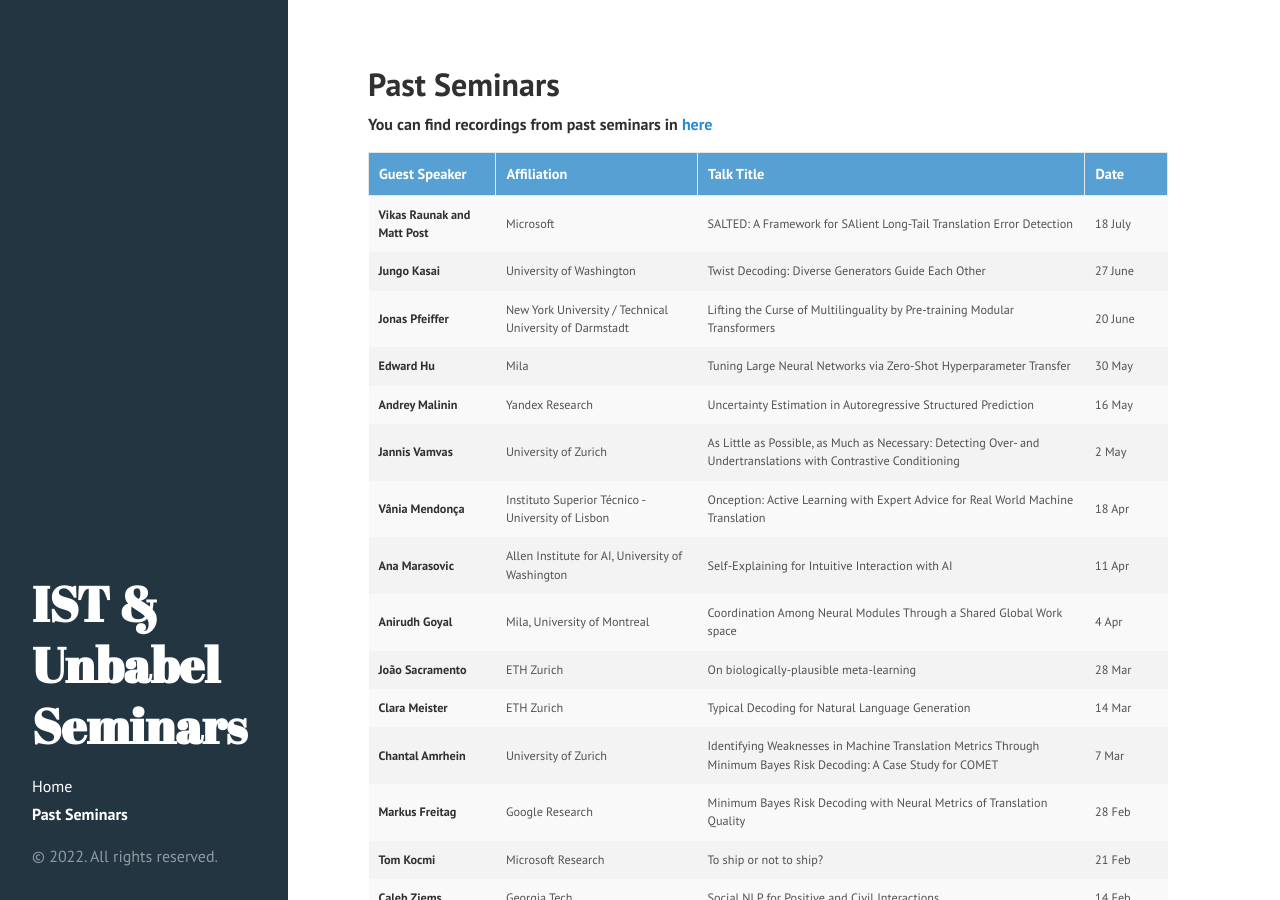
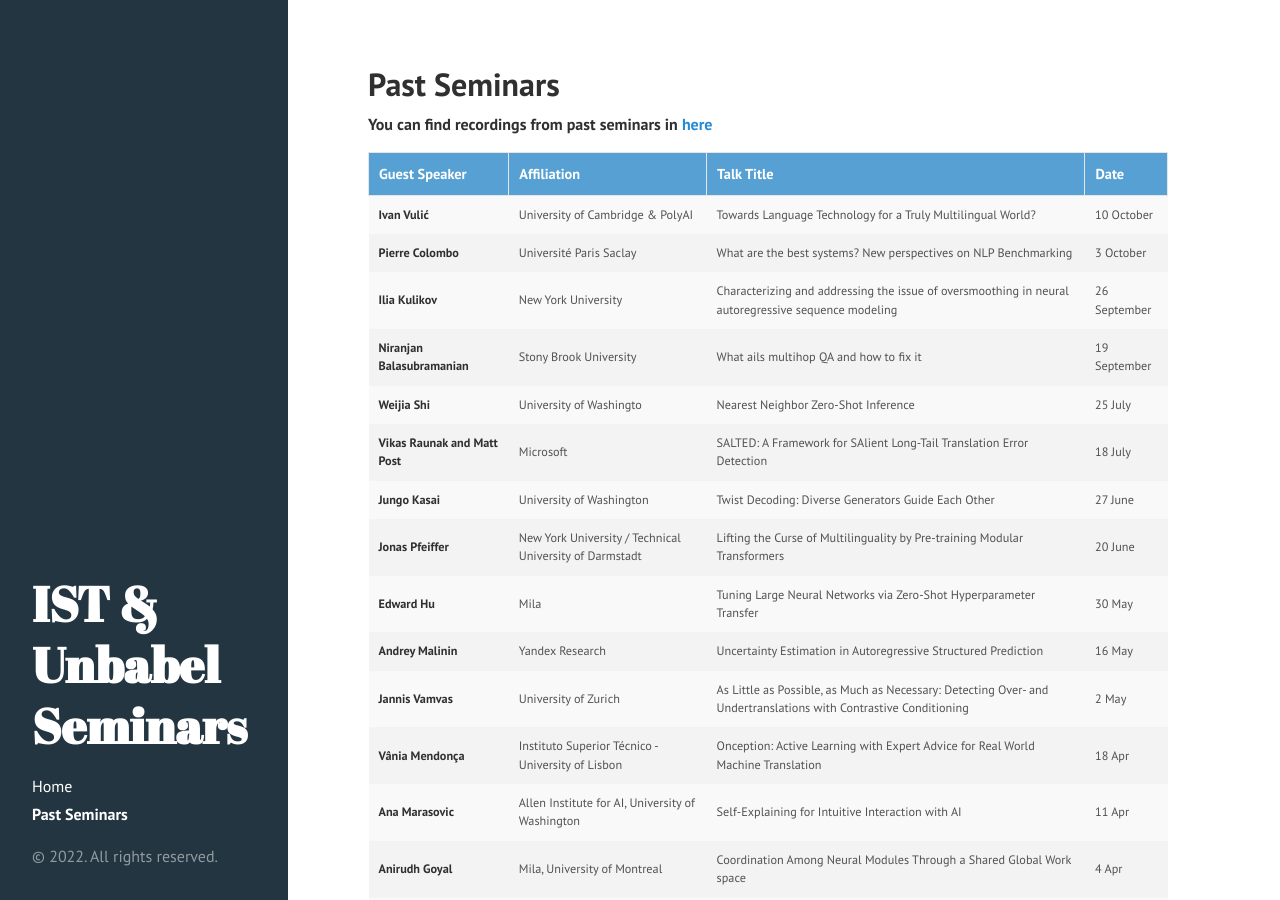
Before and after one commit to IST-Unbabel-Seminars/ist-unbabel-seminars.github.io, a Jekyll site: the page built from past_seminars.md, in a window 1280 px wide and 900 px high. Built offline with Jekyll 4.4.1, drawn with Linux system fonts in a browser that asks for light colours; Markdown is read by kramdown in place of the engine named in the settings.

Commit message:
Update past_seminars.md

```diff
--- a/past_seminars.md
+++ b/past_seminars.md
@@ -60,6 +60,36 @@ th, td {
         </tr>
     </thead>
     <tbody>
+    <tr class="past-row">
+        <td><strong>Ivan Vulić</strong></td>
+        <td>University of Cambridge & PolyAI</td>
+        <td>Towards Language Technology for a Truly Multilingual World?</td>
+        <td>10 October</td>
+    </tr>
+    <tr class="past-row">
+        <td><strong>Pierre Colombo</strong></td>
+        <td>Université Paris Saclay</td>
+        <td>What are the best systems? New perspectives on NLP Benchmarking</td>
+        <td>3 October</td>
+    </tr>
+   <tr class="past-row">
+        <td><strong>Ilia Kulikov</strong></td>
+        <td>New York University</td>
+        <td>Characterizing and addressing the issue of oversmoothing in neural autoregressive sequence modeling</td>
+        <td>26 September</td>
+    </tr>
+    <tr class="past-row">
+        <td><strong>Niranjan Balasubramanian</strong></td>
+        <td>Stony Brook University</td>
+        <td>What ails multihop QA and how to fix it</td>
+        <td>19 September</td>
+    </tr>
+    <tr class="past-row">
+        <td><strong>Weijia Shi</strong></td>
+        <td>University of Washingto</td>
+        <td>Nearest Neighbor Zero-Shot Inference</td>
+        <td>25 July</td>
+    </tr>
     <tr class="past-row">
         <td><strong>Vikas Raunak and Matt Post</strong></td>
         <td>Microsoft</td>
```
